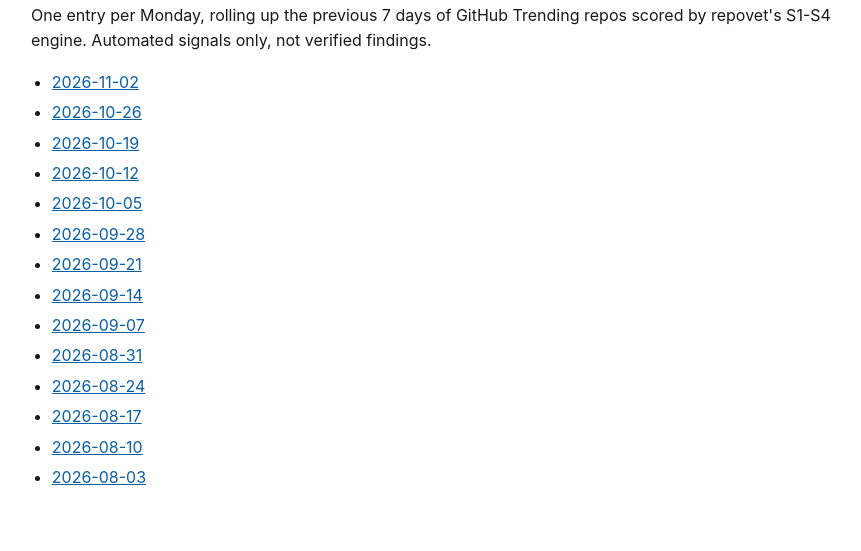
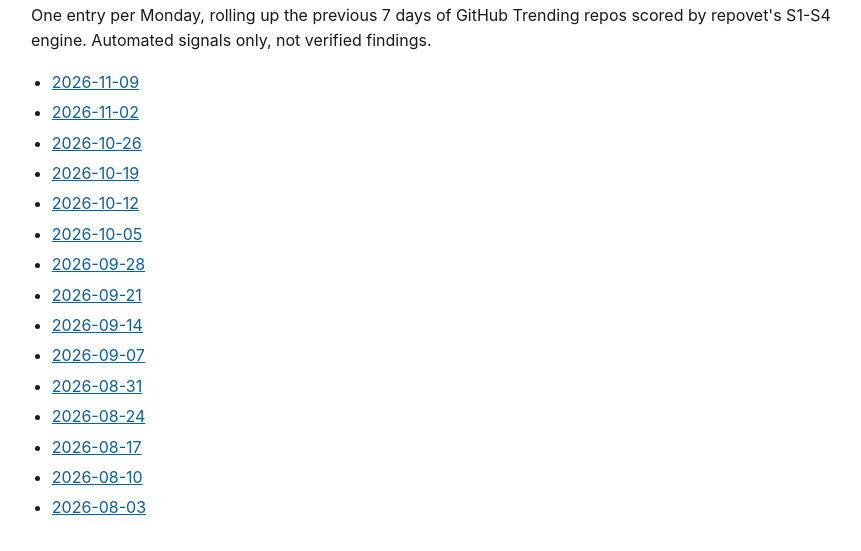
Before and after one commit to takowei/repovet, a plain HTML site: page docs/digests/index.html in a window 1280 px wide. Shown: the part 141-692 px from the top of the page, without its empty margins (209-1070 px from the left). Drawn offline with Linux system fonts and the light colour scheme.

Commit message:
docs: update digest index (2026-11-09)

```diff
--- a/docs/digests/index.html
+++ b/docs/digests/index.html
@@ -25,6 +25,7 @@ footer { margin-top: 2.5rem; font-size: 0.82rem; color: #666;
 repos scored by repovet's S1-S4 engine. Automated signals only, not
 verified findings.</p>
 <ul>
+  <li><a href="2026-11-09.html">2026-11-09</a></li>
   <li><a href="2026-11-02.html">2026-11-02</a></li>
   <li><a href="2026-10-26.html">2026-10-26</a></li>
   <li><a href="2026-10-19.html">2026-10-19</a></li>
```
